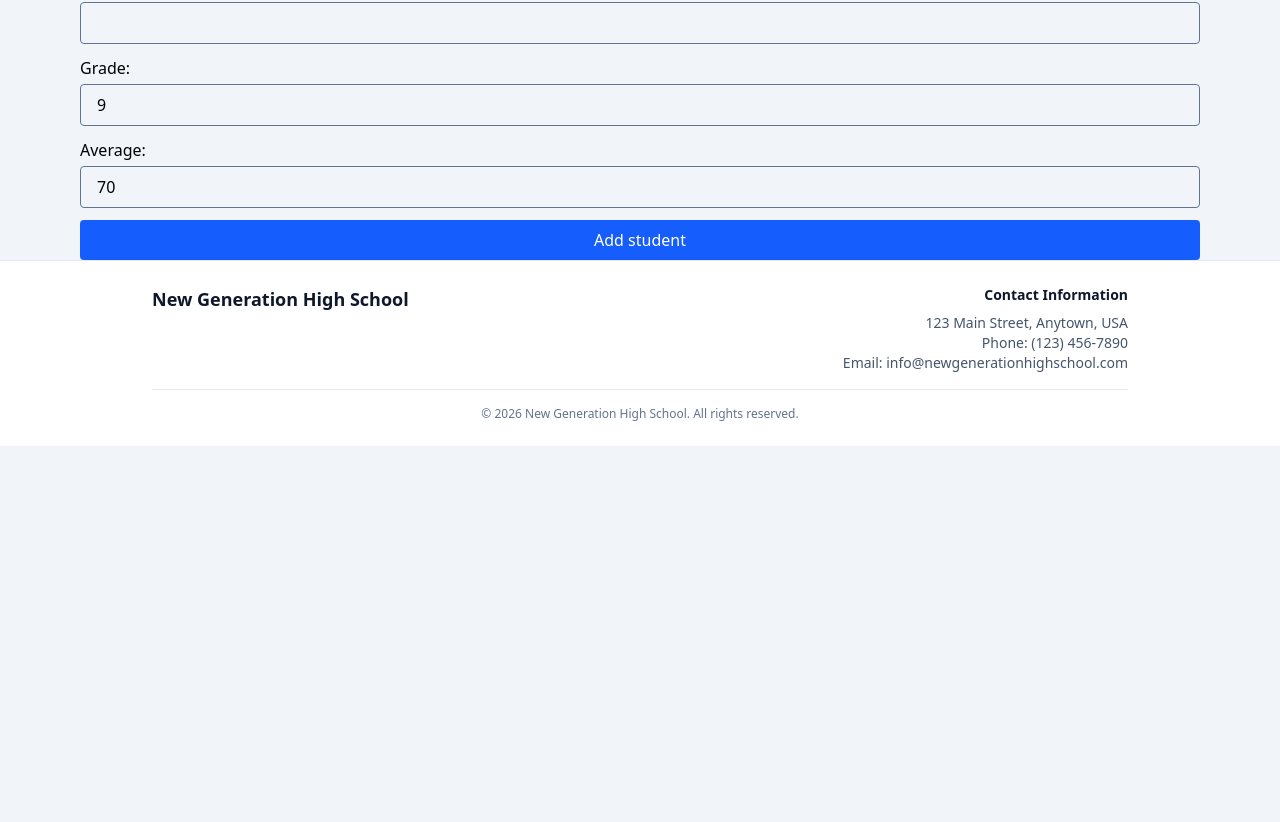
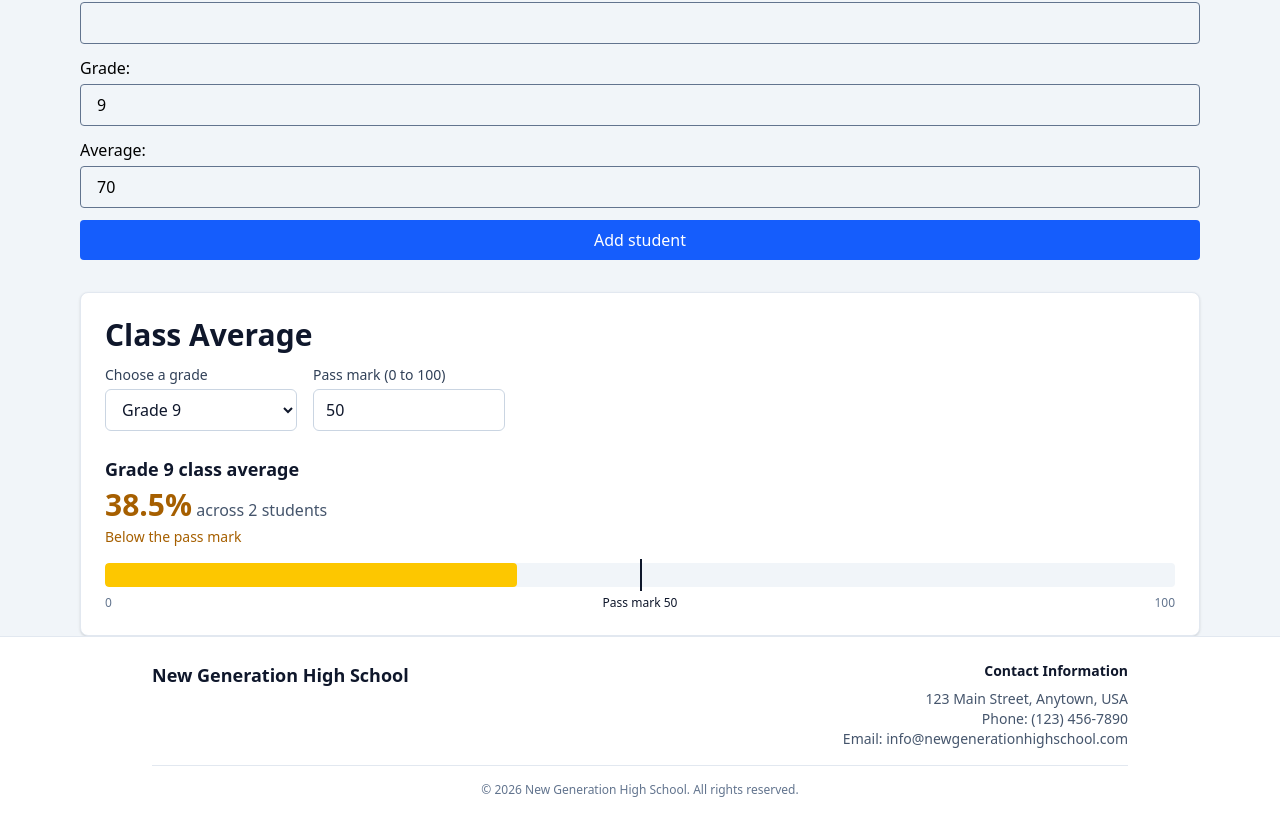
Before and after one commit to Ekutepev/exploring-front-end-development-components, a Next.js app: page / in a window 1280 px wide. Shown: the part 845-1667 px from the top of the page. Before the commit the page ends 1291 px from the top, so only its background shows below. Built offline with nearby package versions, Linux system fonts and the light colour scheme.

Commit message:
forgot to add this to the last branch

```diff
--- a/components/StudentPortal.tsx
+++ b/components/StudentPortal.tsx
@@ -15,6 +15,7 @@ import { Student, students, } from "@/data/students";
 import SearchBox from "./SearchBox";
 import AddStudent from "./AddStudent";
 import StudentList from "./StudentList";
+import GradeAverageChart from "./GradeAverageChart";
 import { useState } from "react";
 
 // Component
@@ -91,6 +92,10 @@ const StudentPortal = () => {
                 <h2>Add a Student</h2>
                 <AddStudent onAdd={handleAdd} />
             </section>
+            {/* Class average section: uses the live list so it updates on add and remove */}
+            <section id="class-average">
+                <GradeAverageChart students={studentList} />
+            </section>
         </div>
     );
 };
```
